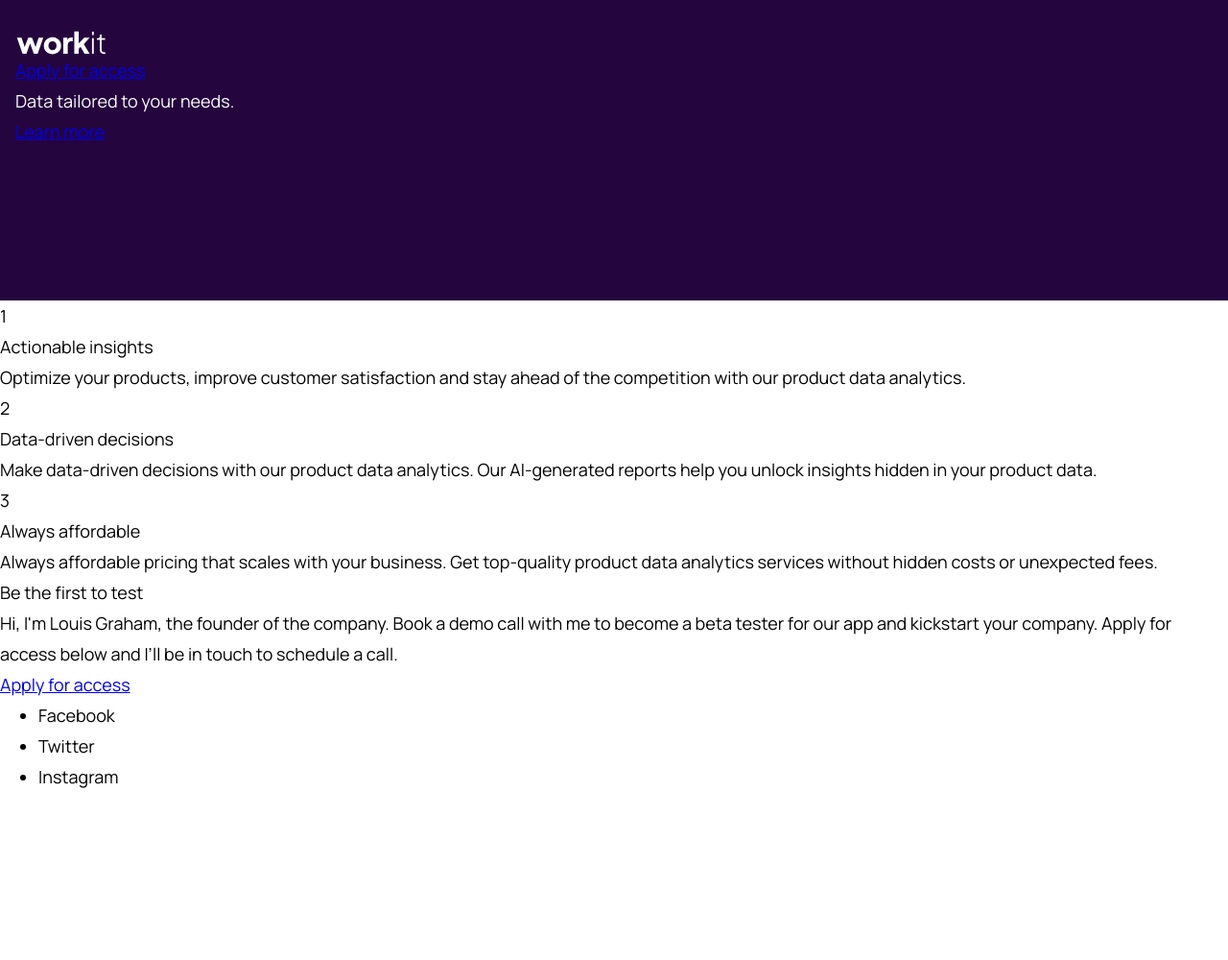
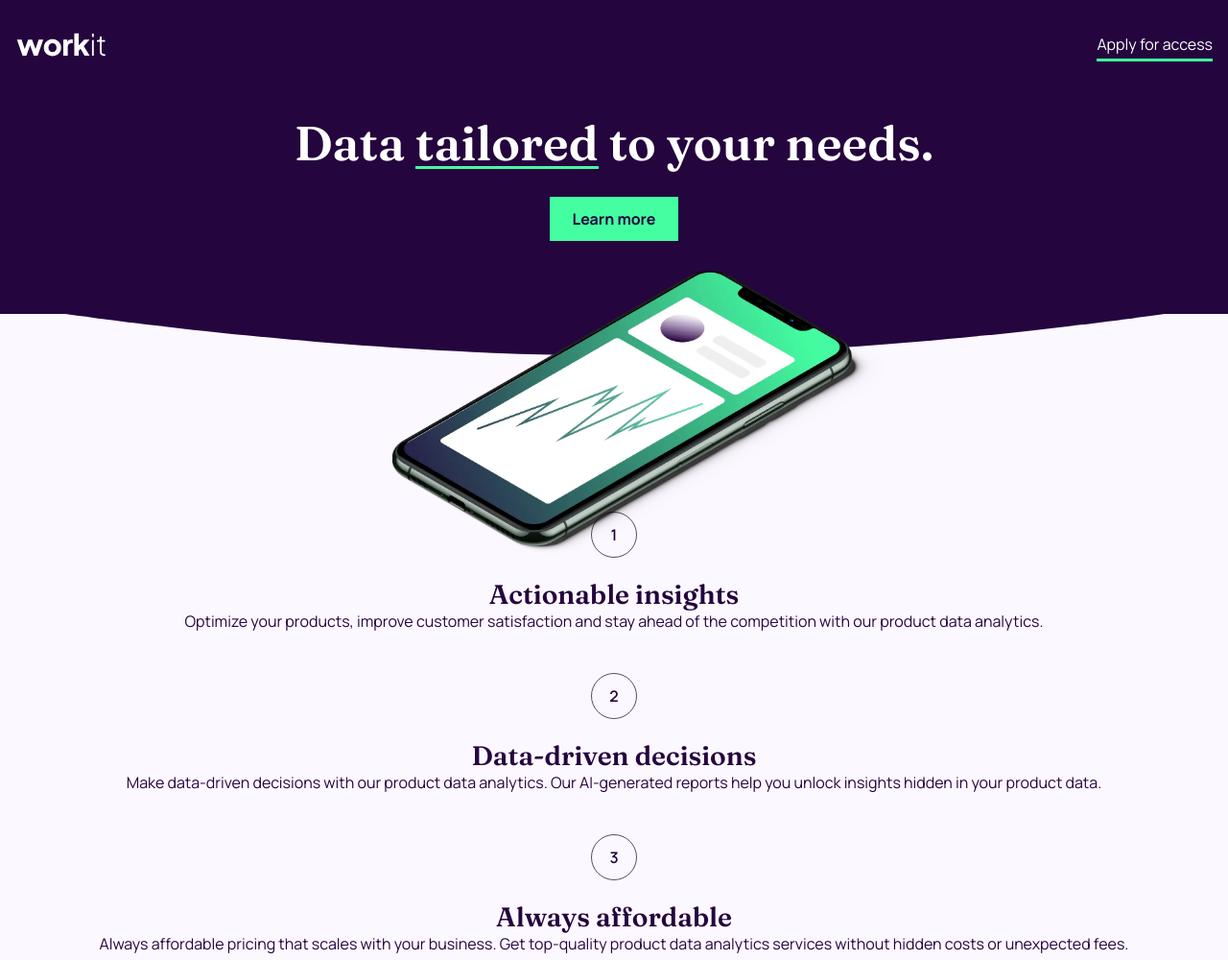
Before and after one commit to deejayjay/fem-workit-landing-page, a plain HTML site: page index.html in a window 1280 px wide. Shown: the top 1000 px of the page at 96% size. Before the commit the page ends 825 px from the top, so only its background shows below. Drawn offline with Linux system fonts and the light colour scheme.

Commit message:
Completes first draft of mobile layout.

```diff
--- a/css/style.css
+++ b/css/style.css
@@ -13,9 +13,10 @@
 }
 
 /* Remove list styles on ul, ol elements with a list role, which suggests default styling will be removed */
-ul[role='list'],
-ol[role='list'] {
+ul,
+ol {
   list-style: none;
+  padding: 0;
 }
 
 /* Set core root defaults */
@@ -28,6 +29,7 @@ body {
   min-height: 100vh;
   text-rendering: optimizeSpeed;
   line-height: 1.5;
+  min-width: 32rem;
 }
 
 /* A elements that don't have a class get default styles */
@@ -76,15 +78,42 @@ html {
 }
 
 body {
-  font-family: 'Manrope', sans-serif;
-  font-size: 1.8rem;
-  line-height: 3.2rem;
+  font-family: "Manrope", sans-serif;
+  font-size: 1.6rem;
+  line-height: 2.8rem;
+  counter-reset: feature; /* Set a counter named 'feature', and its initial value is 0. */
 }
 
 .header {
+  /* background: url(../assets/images/hero-bg.svg) no-repeat 0 100% / cover; */
   background-color: var(--color-dark-purple);
   color: var(--color-white);
-  padding: 3.2rem 1.6rem 16rem;
+  padding: 3.2rem 1.6rem calc(16rem - 75px);
+  position: relative;
+  z-index: 1;
+}
+
+.header::before{
+  content: "";
+  width: 100%;
+  height: 150px;
+  background: url(../assets/images/curve.svg) no-repeat 100% 100% / cover;
+  position: absolute;
+  left: 0;
+  bottom: 0;
+  transform: translateY(50%);
+}
+
+.header::after {
+  content: "";
+  width: 85%;
+  max-width: 51.4rem;
+  aspect-ratio: 80 / 46;
+  background: url(../assets/images/image-hero.webp) no-repeat 100% 100% / cover;
+  position: absolute;
+  left: 52%;
+  bottom: 0;
+  transform: translate(-50%, 85%);
 }
 
 .header__logo-image {
@@ -92,8 +121,151 @@ body {
   height: 2.5rem;
 }
 
+.header__logo-link,
+.header__nav-link,
+.hero__link,
+.apply-access__link {
+  text-decoration: none;
+}
+
+.header__top-bar {
+  display: flex;
+  align-items: center;
+  justify-content: space-between;
+}
+
+.header__nav-link {
+  color: var(--color-white);
+  padding: 0.4rem 0;
+  border-bottom: 3px solid var(--color-green);
+  font-size: 1.6rem;
+}
+
+.hero__title,
+.feature__title,
+.apply-access__title {
+  font-family: "Fraunces", serif;
+  font-weight: 600;
+}
+
+.hero {
+  text-align: center;
+}
+
+.hero__title {
+  font-size: 5rem;
+  line-height: 5rem;
+  margin: 6.4rem 0 4rem;
+}
+
+.underline {
+  position: relative;
+}
+
+.underline::after {
+  position: absolute;
+  left: 0;
+  bottom: 4px;
+  content: "";
+  width: 100%;
+  height: 3px;
+  background-color: var(--color-green);
+}
+
+.hero__link,
+.apply-access__link {
+  color: var(--color-dark-purple);
+  background-color: var(--color-green);
+  font-size: 1.6rem;
+  padding: 1.2rem 2.4rem;
+  font-weight: 700;
+}
+
+.features {
+  background: url(../assets/images/features-bg.svg) no-repeat 0 100% / cover;
+  padding: 20.6rem 1.6rem 3.2rem;
+  color: var(--color-dark-purple);
+}
+
+.feature {
+  position: relative;
+  padding-top: 7.2rem;
+  margin-bottom: 4rem;
+  text-align: center;
+}
+
+.feature::before {
+  border: 1px solid var(--color-greyish-purple);
+  font-weight: 600;
+  width: 48px;
+  height: 48px;
+  position: absolute;
+  top: 0;
+  left: 50%;
+  transform: translateX(-50%);
+  border-radius: 50%;
+  display: grid;
+  place-items: center;
+  counter-increment: feature; /* Increment the value of feature counter by 1 */
+  content: counter(feature); /* Display the value of feature counter */
+}
+
+.feature__title {
+  font-size: 2.8rem;
+}
+
+.feature__desc {
+}
+
+.apply-access__wrapper {
+  position: relative;
+}
+
+.apply-access__image {
+  position: absolute;
+  top: 0;
+  left: 50%;
+  z-index: -1;
+  width: calc(100% - 6.4rem);
+  transform: translate(-50%, calc(-100% + 6rem));
+}
+
+.apply-access {
+  background-color: var(--color-dark-purple);
+  color: var(--color-white);
+  margin: 32.8rem 1.6rem 7.4rem;
+  padding: 3.2rem;
+  text-align: center;
+}
+
+.apply-access__title {
+  font-size: 3.2rem;
+  margin-bottom: 1.6rem;
+  line-height: 1.5;
+}
+
+.apply-access__link {
+  display: inline-block;
+  margin-top: 2.4rem;
+}
+
+.social-media {
+  padding: 0 13rem 6.4rem;
+}
+
+.social-media__logo {
+  margin: 0 auto 5.8rem;
+}
+
+.social-media__icons {
+  display: flex;
+  align-items: center;
+  justify-content: center;
+  gap: 2.8rem;
+}
+
 /*
-  font-family: 'Fraunces', serif;
+
   heading L: Semi Bold  font-size: 8rem  line-height:8rem
   heading M: Semi Bold  font-size: 5.6rem  line-height:6.4rem
   heading S: Semi Bold  font-size: 3.2rem  line-height:4rem
--- a/index.html
+++ b/index.html
@@ -30,9 +30,9 @@
       </nav>
     </div>
     <!-- Hero -->
-    <section class="header__hero">
-      <h2>Data tailored to your needs.</h2>
-      <a href="#">Learn more</a>
+    <section class="hero">
+      <h2 class="hero__title">Data <span class="underline">tailored</span> to your needs.</h2>
+      <a href="#" class="hero__link">Learn more</a>
     </section>
     <!-- End of Hero -->
   </header>
@@ -40,54 +40,73 @@
   <!-- Main -->
   <main>
     <!-- Features -->
-    <div>
-      <section>
-        1
-        <h3>Actionable insights</h3>
-        <p>
+    <ul class="features" role="list">
+      <li role="listitem">
+        <section class="feature">
+          <h3 class="feature__title">Actionable insights</h3>
+          <p class="feature__desc">
             Optimize your products, improve customer satisfaction and stay ahead of the competition
             with our product data analytics.
           </p>
         </section>
-      <section>
-        2
-        <h3>Data-driven decisions</h3>
-        <p>
+      </li>
+      <li role="listitem">
+        <section class="feature">
+          <h3 class="feature__title">Data-driven decisions</h3>
+          <p class="feature__desc">
             Make data-driven decisions with our product data analytics. Our AI-generated reports help
             you unlock insights hidden in your product data.
           </p>
         </section>
-      <section>
-        3
-        <h3>Always affordable</h3>
-        <p>
+      </li>
+      <li role="listitem">
+        <section class="feature">
+          <h3 class="feature__title">Always affordable</h3>
+          <p class="feature__desc">
             Always affordable pricing that scales with your business. Get top-quality product data
             analytics services without hidden costs or unexpected fees.
           </p>
         </section>
-    </div>
+      </li>
+    </ul>
     <!-- End of Features -->
     <!-- Be first to test -->
-    <aside>
-      <h4>Be the first to test</h4>
-      <p>
+    <div class="apply-access__wrapper">
+      <img src="./assets/images/image-founder.webp" alt="A photo of Louis Graham, the founder of Workit." class="apply-access__image">
+      <aside class="apply-access">
+        <h4 class="apply-access__title">Be the first to test</h4>
+        <p class="apply-access__content">
           Hi, I'm Louis Graham, the founder of the company. Book a demo call with me to become a
           beta tester for our app and kickstart your company. Apply for access below and I’ll be
           in touch to schedule a call.
         </p>
-      <a href="#">Apply for access</a>
+        <a href="#" class="apply-access__link">Apply for access</a>
       </aside>
+    </div>
     <!-- End of Be first to test -->
   </main>
   <!-- Main -->
   <!-- Footer -->
   <footer>
-    <section>
+    <section class="social-media">
       <h5 class="visually-hidden">Social Media Links</h5>
-      <ul>
-        <li>Facebook</li>
-        <li>Twitter</li>
-        <li>Instagram</li>
+      <img src="./assets/images/logo-dark.svg" alt="Workit Logo" class="social-media__logo">
+      <ul class="social-media__icons">
+        <li>
+          <a href="#">
+            <img src="./assets/images/icon-facebook.svg" alt="Facebook icon">
+          </a>
+        </li>
+        <li>
+          <a href="#">
+            <img src="./assets/images/icon-twitter.svg" alt="Twitter icon">
+          </a>
+        </li>
+        <li>
+          <a href="#">
+            <img src="./assets/images/icon-instagram.svg" alt="Instagram icon">
+          </a>
+        </li>
       </ul>
     </section>
   </footer>
```
Also changed, not shown: assets/images/curve-light-purple.svg (added), assets/images/curve.svg (added), assets/images/features-bg.svg (added), assets/images/hero-bg.svg (added). Lines whose indentation alone changed are shown as unchanged.
